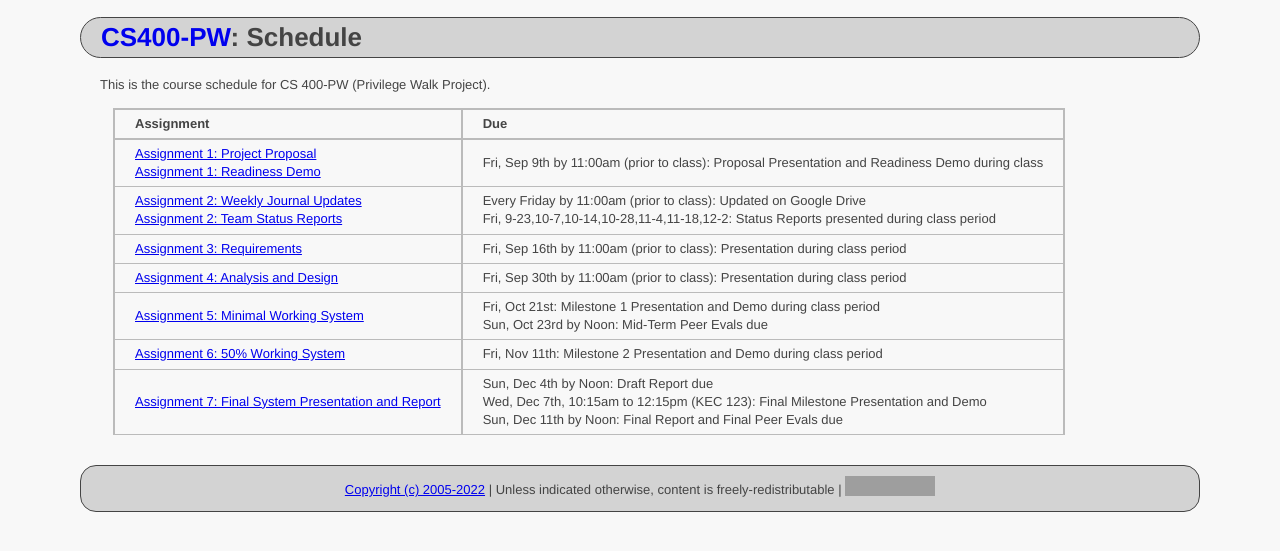
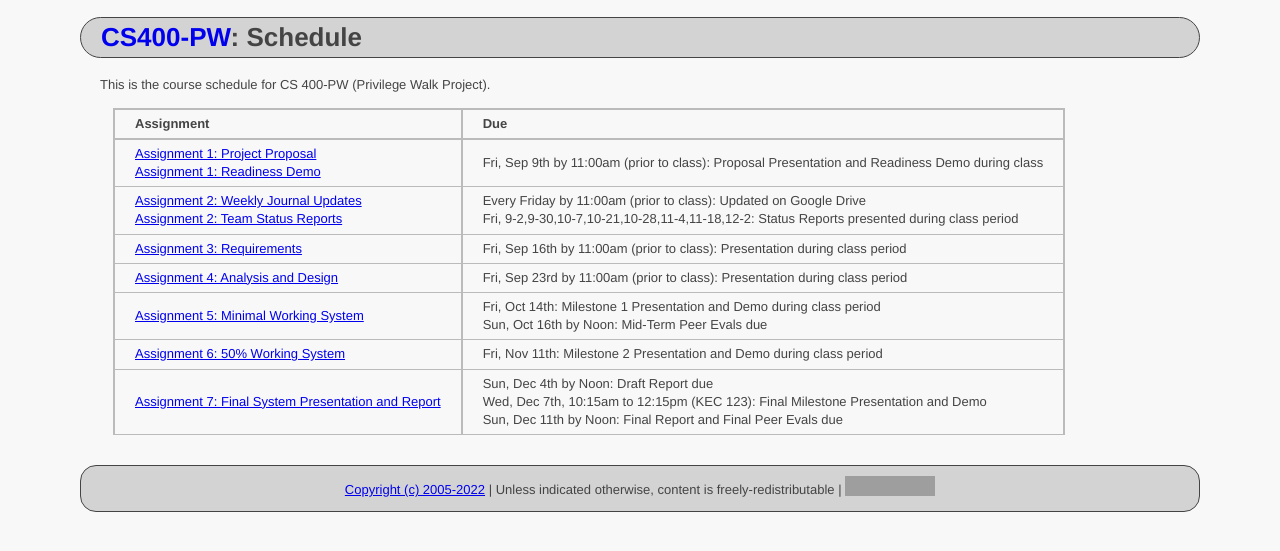
Before and after one commit to ycpcs/cs400-fall2022-PW, a Jekyll site: the page built from schedule.md, in a window 1280 px wide. Shown: the top 551 px of the page. Built offline with Jekyll 4.4.1, drawn with Linux system fonts in a browser that asks for light colours; grey boxes are pictures that could not be loaded.

Commit message:
updated schedule and news

```diff
--- a/schedule.md
+++ b/schedule.md
@@ -9,9 +9,9 @@ This is the course schedule for CS 400-PW (Privilege Walk Project).
 **Assignment** | **Due**
 :--------------|:---------
 [Assignment 1: Project Proposal](assign/assign01.html)<br>[Assignment 1: Readiness Demo](assign/assign01.html)  | Fri, Sep 9th by 11:00am (prior to class): Proposal Presentation and Readiness Demo during class
-[Assignment 2: Weekly Journal Updates](assign/assign02.html)<br>[Assignment 2: Team Status Reports](assign/assign02.html) | Every Friday by 11:00am (prior to class): Updated on Google Drive<br> Fri, 9-23,10-7,10-14,10-28,11-4,11-18,12-2: Status Reports presented during class period
+[Assignment 2: Weekly Journal Updates](assign/assign02.html)<br>[Assignment 2: Team Status Reports](assign/assign02.html) | Every Friday by 11:00am (prior to class): Updated on Google Drive<br> Fri, 9-2,9-30,10-7,10-21,10-28,11-4,11-18,12-2: Status Reports presented during class period
 [Assignment 3: Requirements](assign/assign03.html)                         | Fri, Sep 16th by 11:00am (prior to class): Presentation during class period
-[Assignment 4: Analysis and Design](assign/assign04.html)                  | Fri, Sep 30th by 11:00am (prior to class): Presentation during class period
-[Assignment 5: Minimal Working System](assign/assign05.html)               | Fri, Oct 21st: Milestone 1 Presentation and Demo during class period<br>Sun, Oct 23rd by Noon: Mid-Term Peer Evals due
+[Assignment 4: Analysis and Design](assign/assign04.html)                  | Fri, Sep 23rd by 11:00am (prior to class): Presentation during class period
+[Assignment 5: Minimal Working System](assign/assign05.html)               | Fri, Oct 14th: Milestone 1 Presentation and Demo during class period<br>Sun, Oct 16th by Noon: Mid-Term Peer Evals due
 [Assignment 6: 50% Working System](assign/assign06.html)                   | Fri, Nov 11th: Milestone 2 Presentation and Demo during class period
 [Assignment 7: Final System Presentation and Report](assign/assign07.html) | Sun, Dec 4th by Noon: Draft Report due<br>Wed, Dec 7th, 10:15am to 12:15pm (KEC 123): Final Milestone Presentation and Demo<br>Sun, Dec 11th by Noon: Final Report and Final Peer Evals due
```
Also changed, not shown: index.md (+11 -0 lines).
